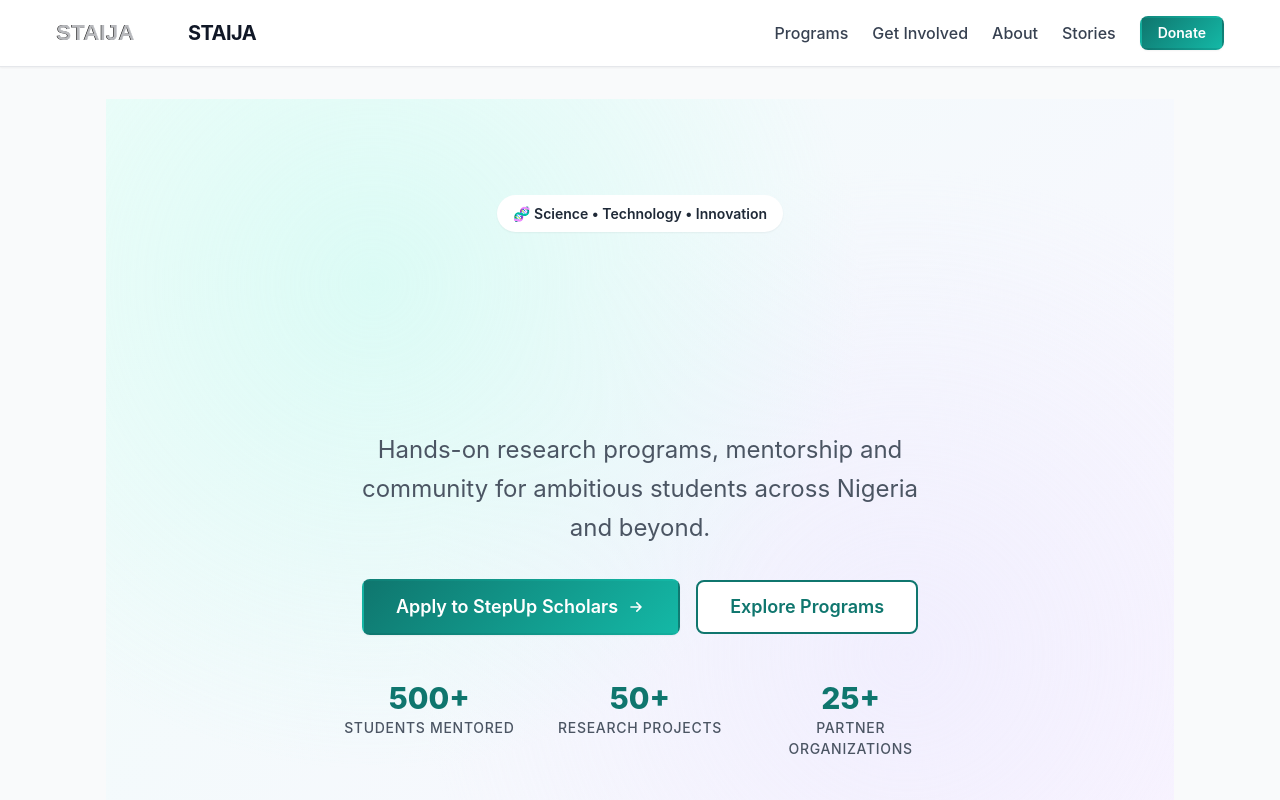
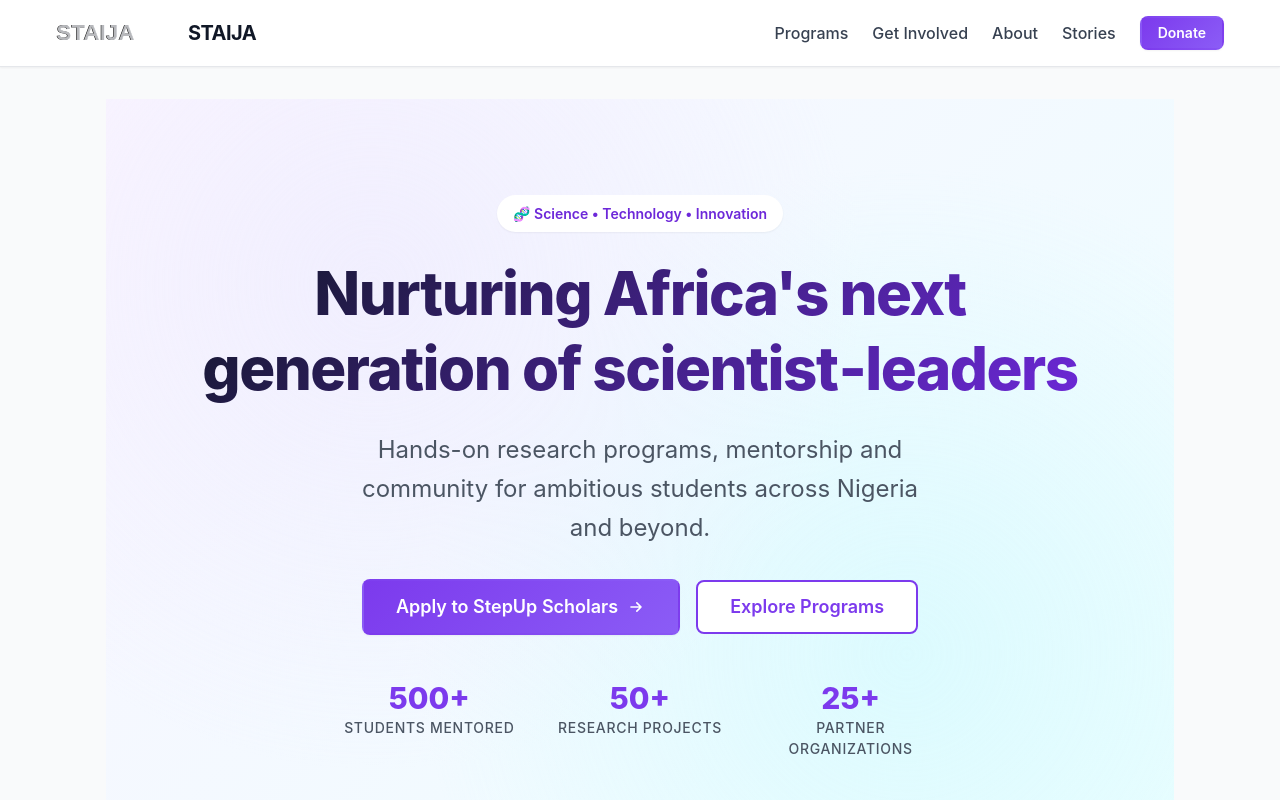
Before and after one commit to Builder106/STAIJA, a Vue app: page / in a window 1280 px wide. Shown: the top 800 px of the page. Built offline with nearby package versions, Linux system fonts and the light colour scheme.

Commit message:
Palette change

```diff
--- a/src/style.css
+++ b/src/style.css
@@ -1,17 +1,21 @@
 /* Design System Variables */
 :root {
-  /* Colors - Professional scientific palette */
-  --primary-600: #0f766e;
-  --primary-500: #14b8a6;
-  --primary-400: #2dd4bf;
-  --primary-100: #ccfbf1;
-  --primary-50: #f0fdfa;
+  /* Colors - STAIJA logo-inspired palette (purple → cyan) */
+  /* Primary: Purple tones */
+  --primary-700: #6d28d9;
+  --primary-600: #7c3aed;
+  --primary-500: #8b5cf6;
+  --primary-400: #a78bfa;
+  --primary-100: #ede9fe;
+  --primary-50: #faf5ff;
 
-  --secondary-600: #7c3aed;
-  --secondary-500: #8b5cf6;
-  --secondary-400: #a78bfa;
-  --secondary-100: #ede9fe;
-  --secondary-50: #faf5ff;
+  /* Secondary: Cyan tones */
+  --secondary-700: #0891b2;
+  --secondary-600: #06b6d4;
+  --secondary-500: #22d3ee;
+  --secondary-400: #67e8f9;
+  --secondary-100: #cffafe;
+  --secondary-50: #ecfeff;
 
   --accent-600: #dc2626;
   --accent-500: #ef4444;
```
